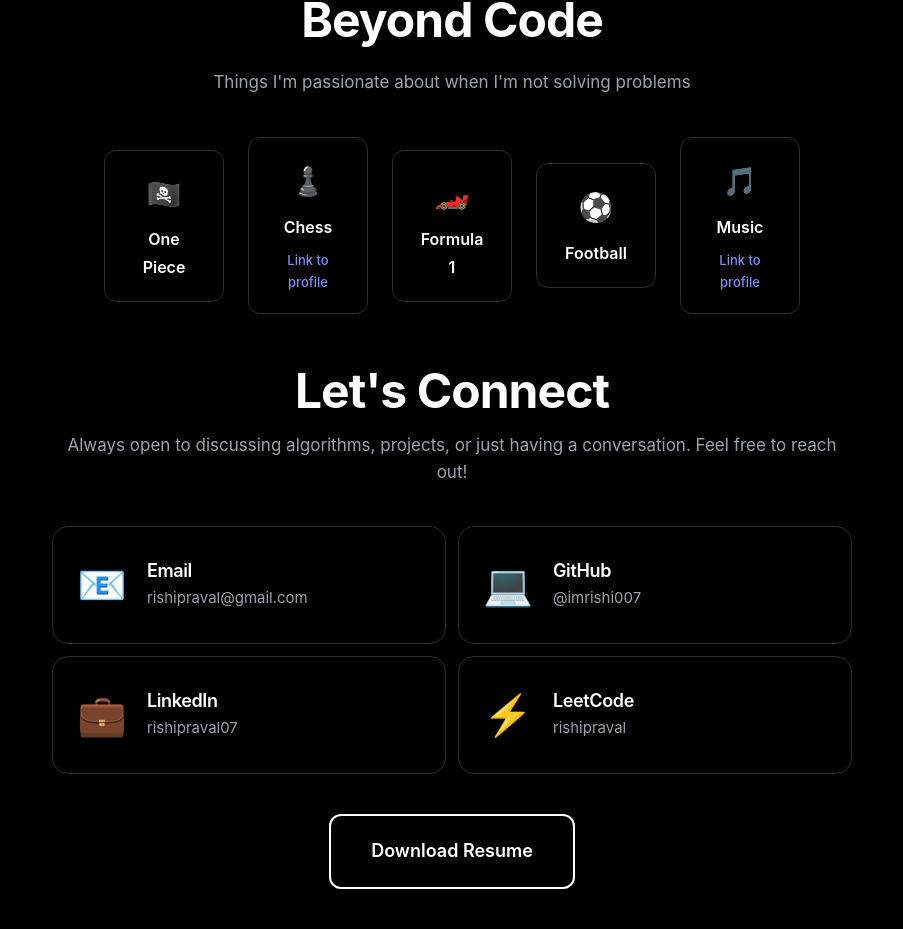
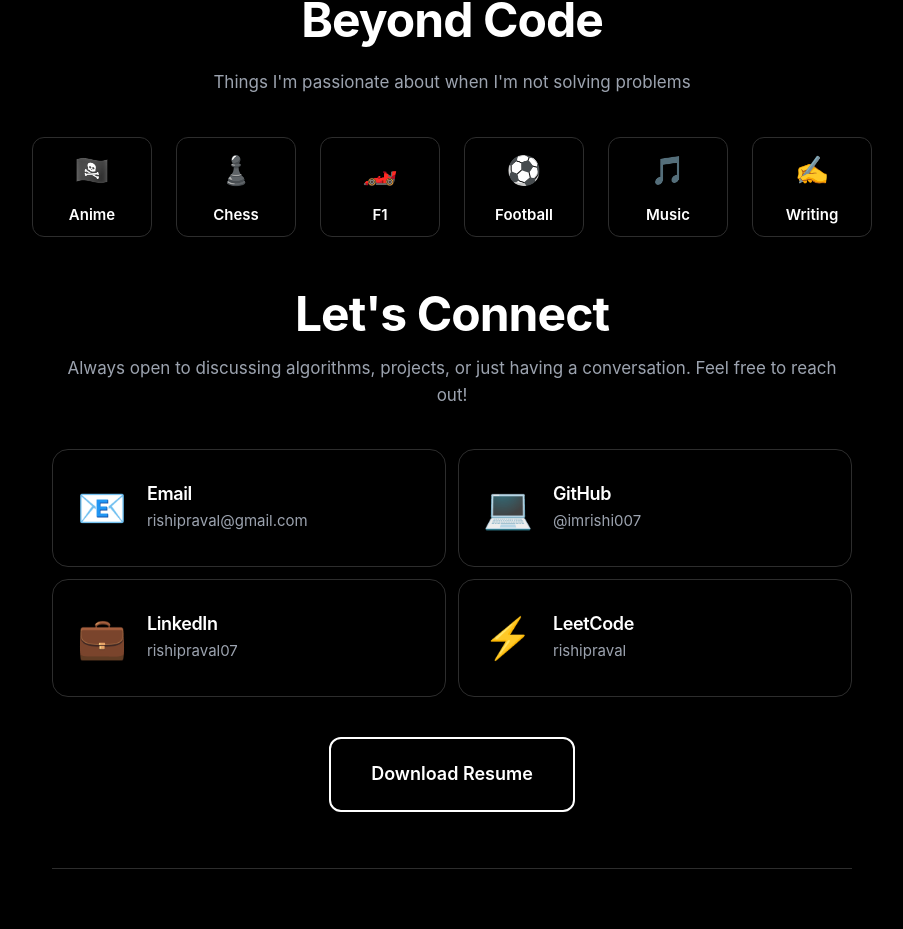
Before and after one commit to imrishi007/portfolio, a React (Vite) app: page / in a window 1280 px wide. Shown: the part 4868-5797 px from the top of the page, without its empty margins (188-1091 px from the left). Built offline with nearby package versions, Linux system fonts and the light colour scheme.

Commit message:
Update interests section and add cursor glow effect

```diff
--- a/src/components/CursorEffect/CursorEffect.jsx
+++ b/src/components/CursorEffect/CursorEffect.jsx
@@ -30,23 +30,30 @@
     const animate = () => {
       ctx.clearRect(0, 0, canvas.width, canvas.height);
 
-      // Draw subtle light trail
+      // Draw subtle light trail with glow
       if (trailRef.current.length > 1) {
         for (let i = 0; i < trailRef.current.length - 1; i++) {
           const point = trailRef.current[i];
           const nextPoint = trailRef.current[i + 1];
 
+          // Add glow effect
+          ctx.shadowBlur = 15;
+          ctx.shadowColor = `rgba(139, 92, 246, ${point.opacity * 0.5})`;
+
           const gradient = ctx.createLinearGradient(point.x, point.y, nextPoint.x, nextPoint.y);
-          gradient.addColorStop(0, `rgba(139, 92, 246, ${point.opacity * 0.15})`);
-          gradient.addColorStop(1, `rgba(99, 102, 241, ${point.opacity * 0.2})`);
+          gradient.addColorStop(0, `rgba(139, 92, 246, ${point.opacity * 0.3})`);
+          gradient.addColorStop(1, `rgba(99, 102, 241, ${point.opacity * 0.4})`);
 
           ctx.strokeStyle = gradient;
-          ctx.lineWidth = 2;
+          ctx.lineWidth = 3;
           ctx.lineCap = 'round';
           ctx.beginPath();
           ctx.moveTo(point.x, point.y);
           ctx.lineTo(nextPoint.x, nextPoint.y);
           ctx.stroke();
+
+          // Reset shadow
+          ctx.shadowBlur = 0;
 
           // Fade out
           point.opacity *= 0.95;
--- a/src/components/Interests/Interests.css
+++ b/src/components/Interests/Interests.css
@@ -30,14 +30,15 @@
   display: flex;
   flex-direction: column;
   align-items: center;
+  justify-content: center;
   gap: var(--spacing-xs);
   padding: var(--spacing-md) var(--spacing-lg);
   background-color: transparent;
   border-radius: 12px;
   border: 1px solid var(--border-color);
   transition: all var(--transition-normal);
-  min-width: 120px;
-  max-width: 120px;
+  width: 120px;
+  height: 100px;
   text-decoration: none;
   cursor: default;
 }
@@ -57,17 +58,10 @@
 }
 
 .interest-title {
-  font-size: 1rem;
+  font-size: 0.9375rem;
   font-weight: 600;
   color: var(--text-primary);
   text-align: center;
-}
-
-.interest-link-text {
-  font-size: 0.8125rem;
-  color: var(--accent-secondary);
-  text-align: center;
-  font-weight: 500;
 }
 
 @media (max-width: 768px) {
--- a/src/components/Interests/Interests.jsx
+++ b/src/components/Interests/Interests.jsx
@@ -4,7 +4,7 @@
 const Interests = () => {
   const interests = [
     {
-      title: "One Piece",
+      title: "Anime",
       icon: "🏴‍☠️"
     },
     {
@@ -13,7 +13,7 @@
       link: "https://www.chess.com/member/imagi9e"
     },
     {
-      title: "Formula 1",
+      title: "F1",
       icon: "🏎️"
     },
     {
@@ -24,6 +24,11 @@
       title: "Music",
       icon: "🎵",
       link: "https://open.spotify.com/user/31vd2kjzekqibcj3maqqojvsgqpy"
+    },
+    {
+      title: "Writing",
+      icon: "✍️",
+      link: "https://www.wattpad.com/story/396813666-unwritten-pages"
     }
   ];
 
@@ -46,7 +51,6 @@
               >
                 <span className="interest-icon">{interest.icon}</span>
                 <span className="interest-title">{interest.title}</span>
-                <span className="interest-link-text">Link to profile</span>
               </a>
             ) : (
               <div key={index} className="interest-item">
```
